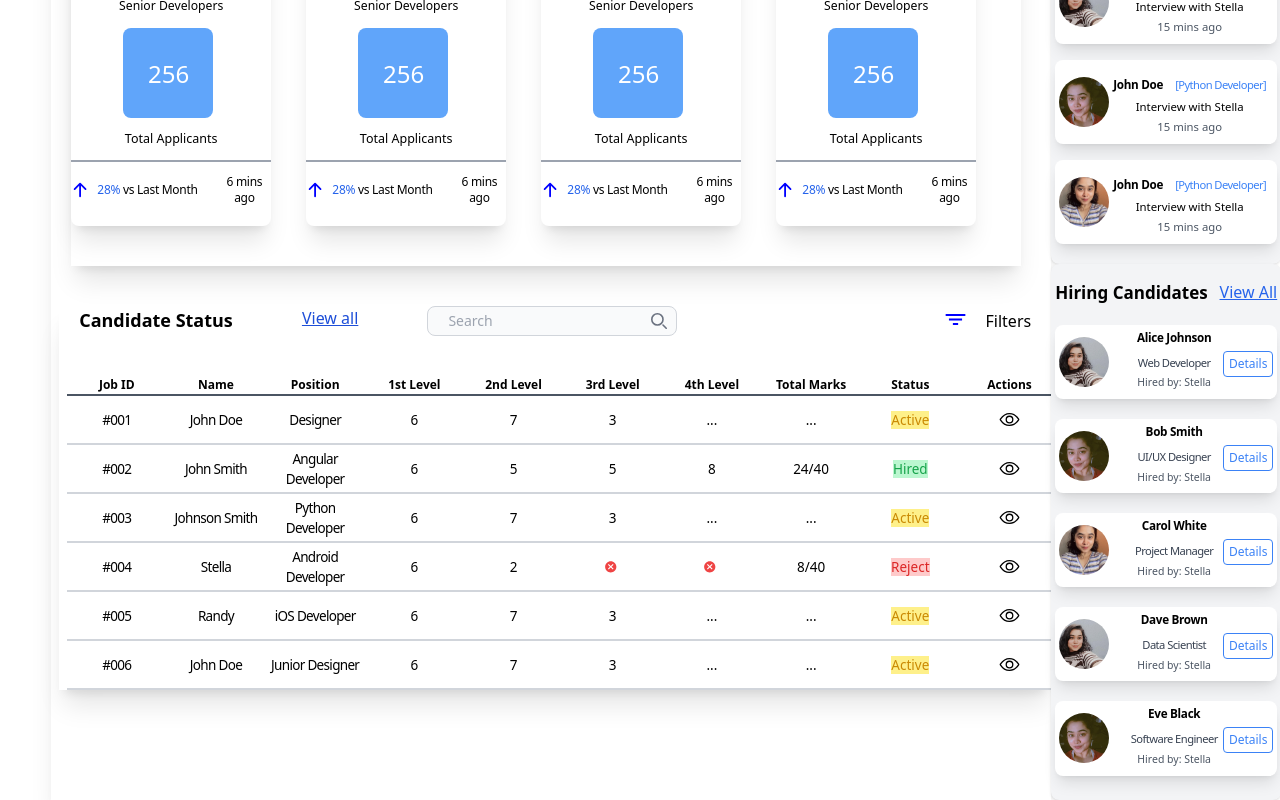
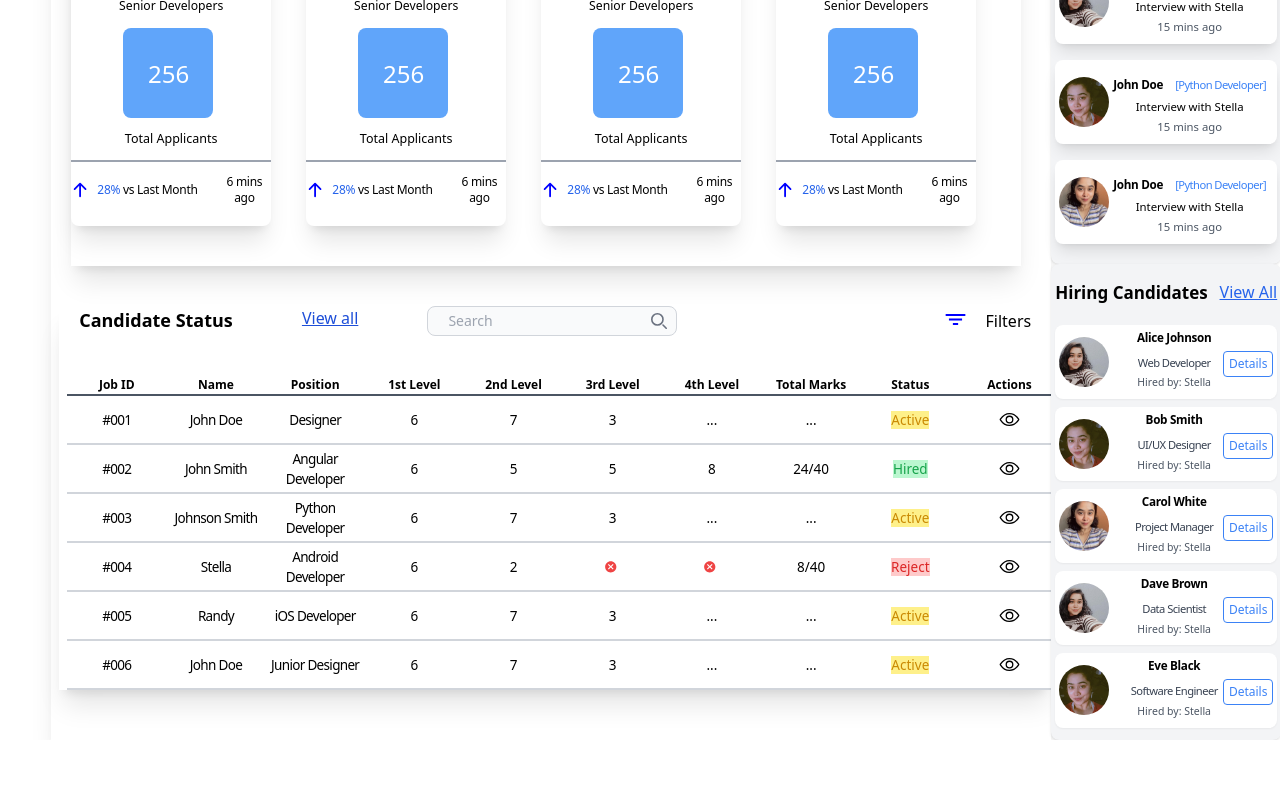
Before and after one commit to anafariya/nexino, a React (Create React App) app: page / in a window 1280 px wide. Shown: the part 1095-1895 px from the top of the page. After the commit the page ends 1835 px from the top, so only its background shows below. Built offline with nearby package versions, Linux system fonts and the light colour scheme; the HTML template or start-up script is replaced by a standard one.

Commit message:
edited hiring candidates in right bar

```diff
--- a/src/components/hiringCandidatesRight/HiringCandidatesRight.jsx
+++ b/src/components/hiringCandidatesRight/HiringCandidatesRight.jsx
@@ -2,7 +2,7 @@ import React from "react";
 
 function HiringCandidatesRight() {
   const HiredCard = ({ imgSrc, name, position }) => (
-    <div className="flex items-center bg-white shadow-lg rounded-lg p-1 mb-5">
+    <div className="flex items-center bg-white shadow-sm rounded-lg p-1 mb-2">
       <img
         src={imgSrc}
         className="w-[50px] h-[50px] rounded-full mr-4 object-cover"
```
